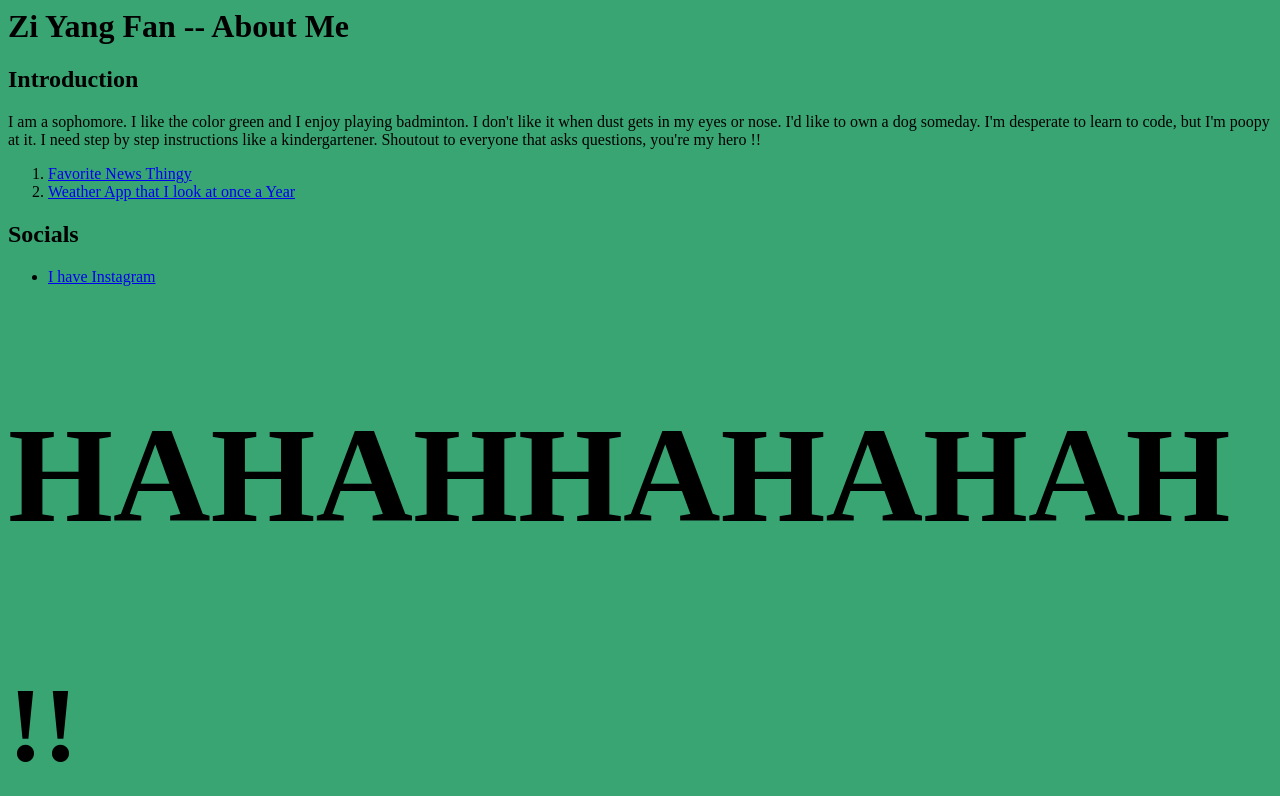
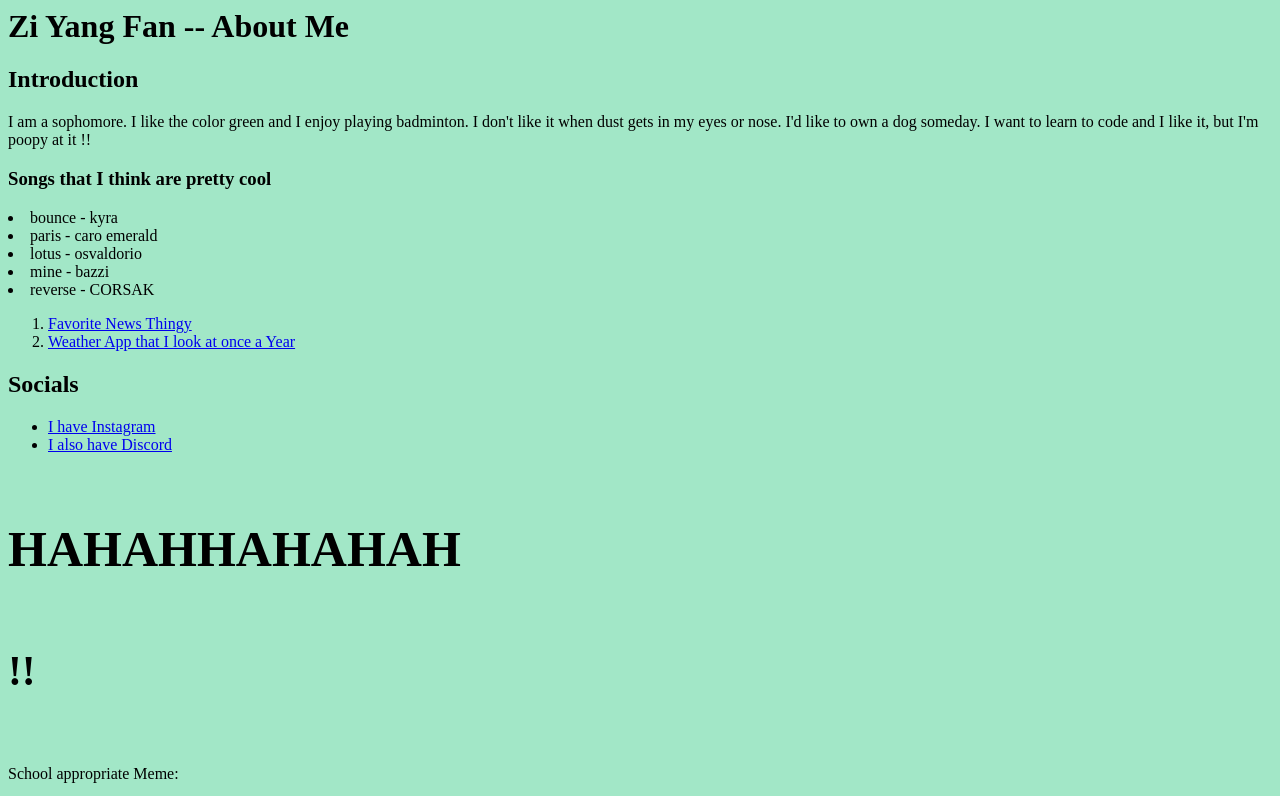
Before and after one commit to staten-island-tech/intro-to-html-rae-2, a plain HTML site: page index.html in a window 1280 px wide. Shown: the top 796 px of the page. Drawn offline with Linux system fonts and the light colour scheme; grey boxes are pictures that could not be loaded.

Commit message:
FINISHED!!!!

```diff
--- a/index.html
+++ b/index.html
@@ -9,7 +9,15 @@
     <h1>Zi Yang Fan -- About Me</h1>
     <section>
         <h2>Introduction</h2>
-        <p class="intro">I am a sophomore. I like the color green and I enjoy playing badminton. I don't like it when dust gets in my eyes or nose. I'd like to own a dog someday. I'm desperate to learn to code, but I'm poopy at it. I need step by step instructions like a kindergartener. Shoutout to everyone that asks questions, you're my hero !!</p>
+        <p class="intro">I am a sophomore. I like the color green and I enjoy playing badminton. I don't like it when dust gets in my eyes or nose. I'd like to own a dog someday. I want to learn to code and I like it, but I'm poopy at it !!</p>
+        </section>
+        <section>
+            <h3>Songs that I think are pretty cool</h3>
+            <li>bounce - kyra</li>
+            <li>paris - caro emerald</li>
+            <li>lotus - osvaldorio</li>
+            <li>mine - bazzi</li>
+            <li>reverse - CORSAK</li>
         </section>
     <ol>
         <li><a href="https://www.vox.com/">Favorite News Thingy</a></li>
@@ -19,13 +27,14 @@
         <h2>Socials</h2>
         <ul>
             <li><a href="//www.instagram.com/">I have Instagram</a></li>
+            <li><a href="//www.discord.com/">I also have Discord</a></li>
         </ul>
     <div class="bucket">
-        <h2>HAHAHHAHAHAH</h2>
-        <h3>!!</h3>
+        <h4>HAHAHHAHAHAH</h4>
+        <h5>!!</h5>
     </div>
-    <img src="mememmemememme.gif" alt="">
-
     </section>
  </body>
+    <p>School appropriate Meme:</p>
+    <img src="https://i.redd.it/pgmag834r3p51.png" alt="AAAAS">
 </html>
--- a/style.css
+++ b/style.css
@@ -1,7 +1,7 @@
 body{
-    background-color: rgb(57, 165, 115);
+    background-color: rgb(162, 231, 199);
 }
 
 .bucket{
-    font-size: 90px;
+    font-size: 50px;
 }
```
